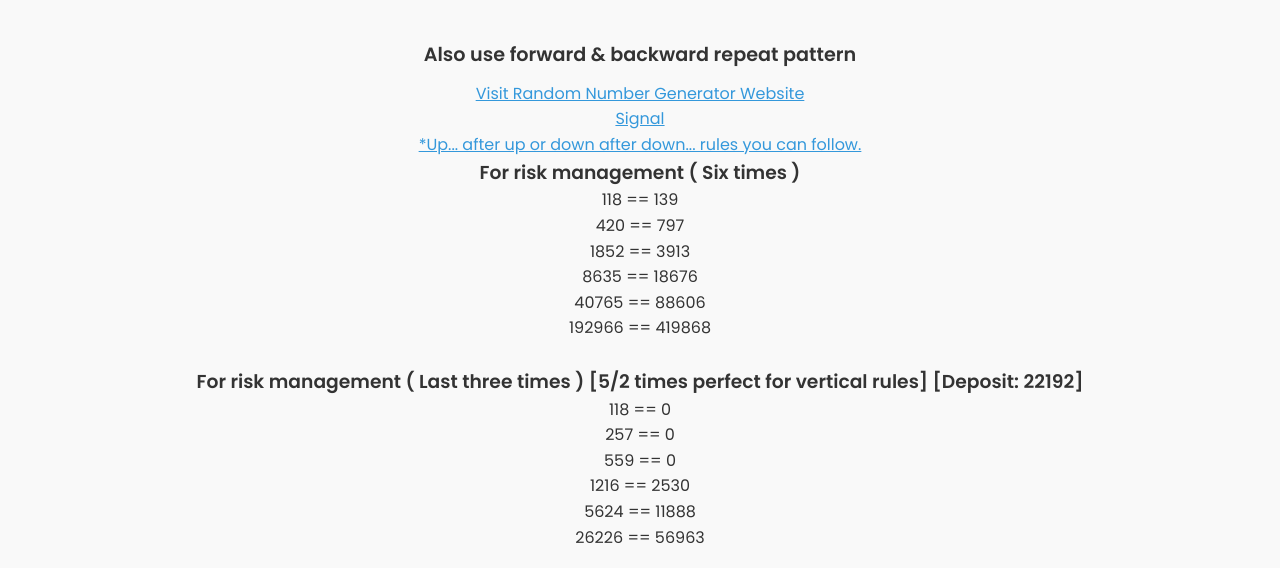
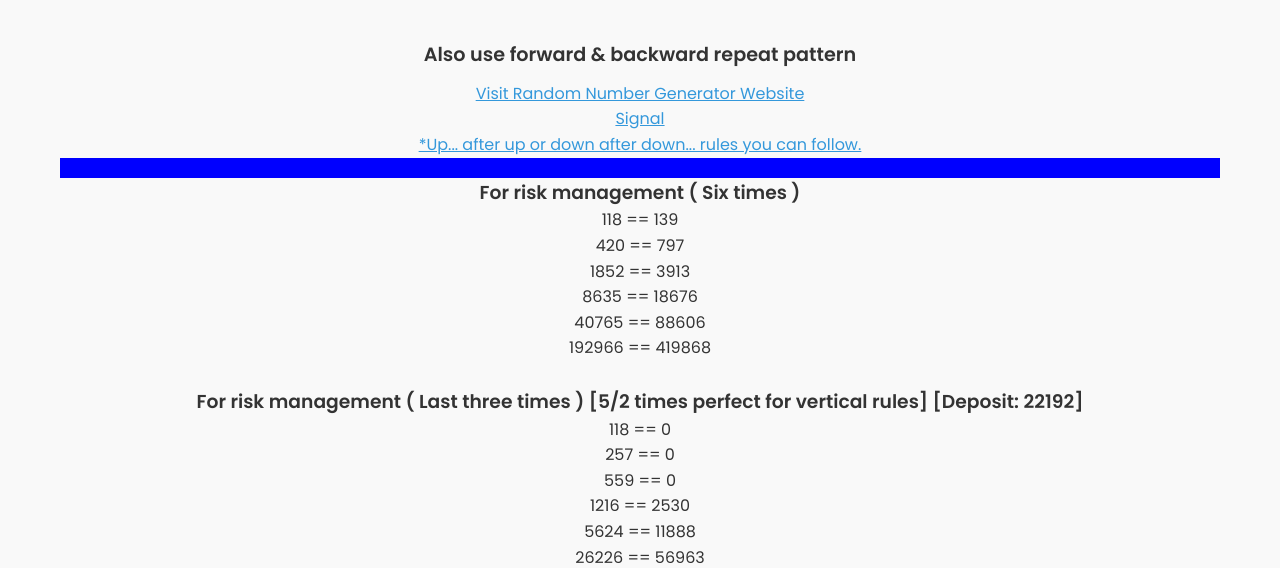
Before and after one commit to ShahabRakib/trade, a PHP site: page / in a window 1280 px wide. Shown: the top 568 px of the page. Run offline with PHP 8.4, Linux system fonts and the light colour scheme.

Commit message:
Update styles.css

```diff
--- a/styles.css
+++ b/styles.css
@@ -89,7 +89,11 @@ body {
 .photo-block a:hover {
     color: #1abc9c;
 }
-
+.verticalNinth{
+    background-color: blue;
+    color: white;
+    padding: 10px;
+}
 /* Grid Section */
 .gridAlign {
     display: flex;
```
